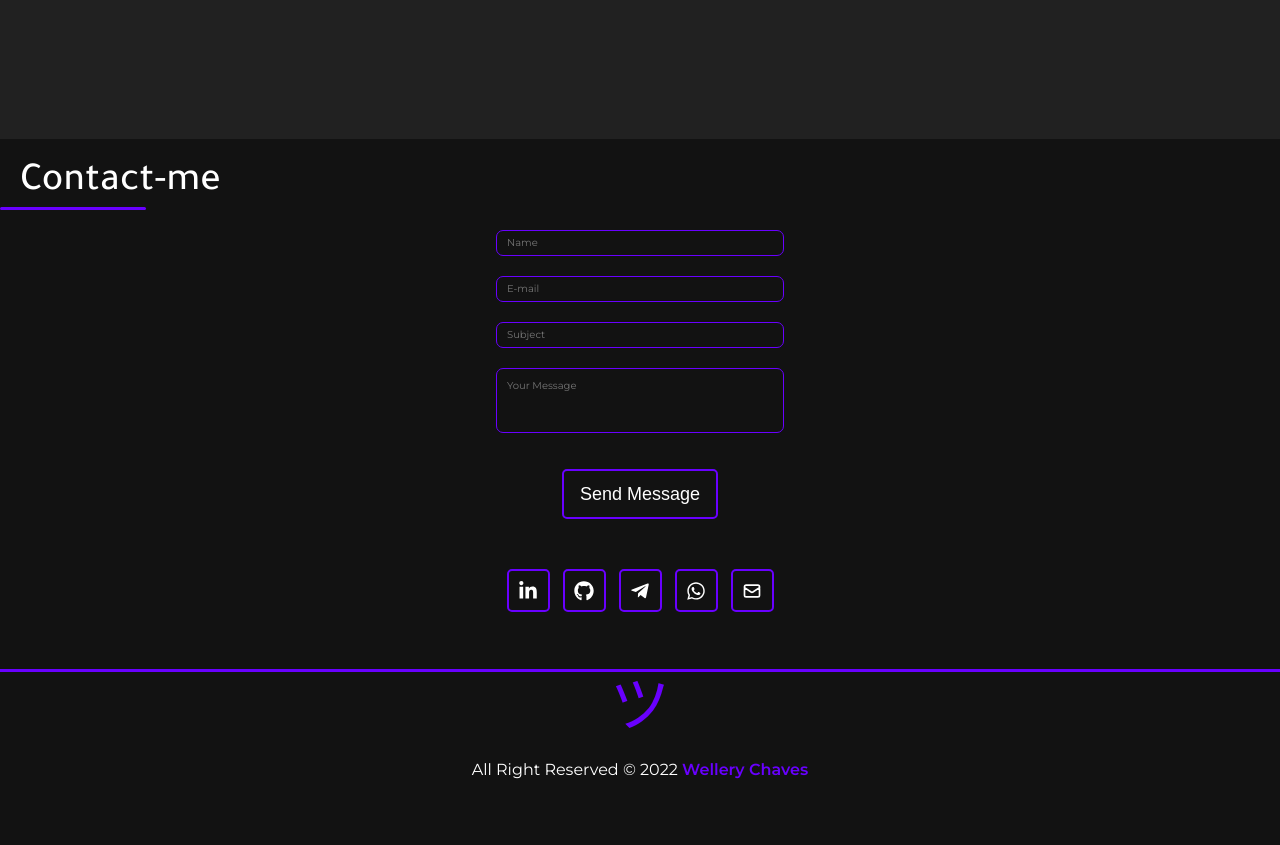
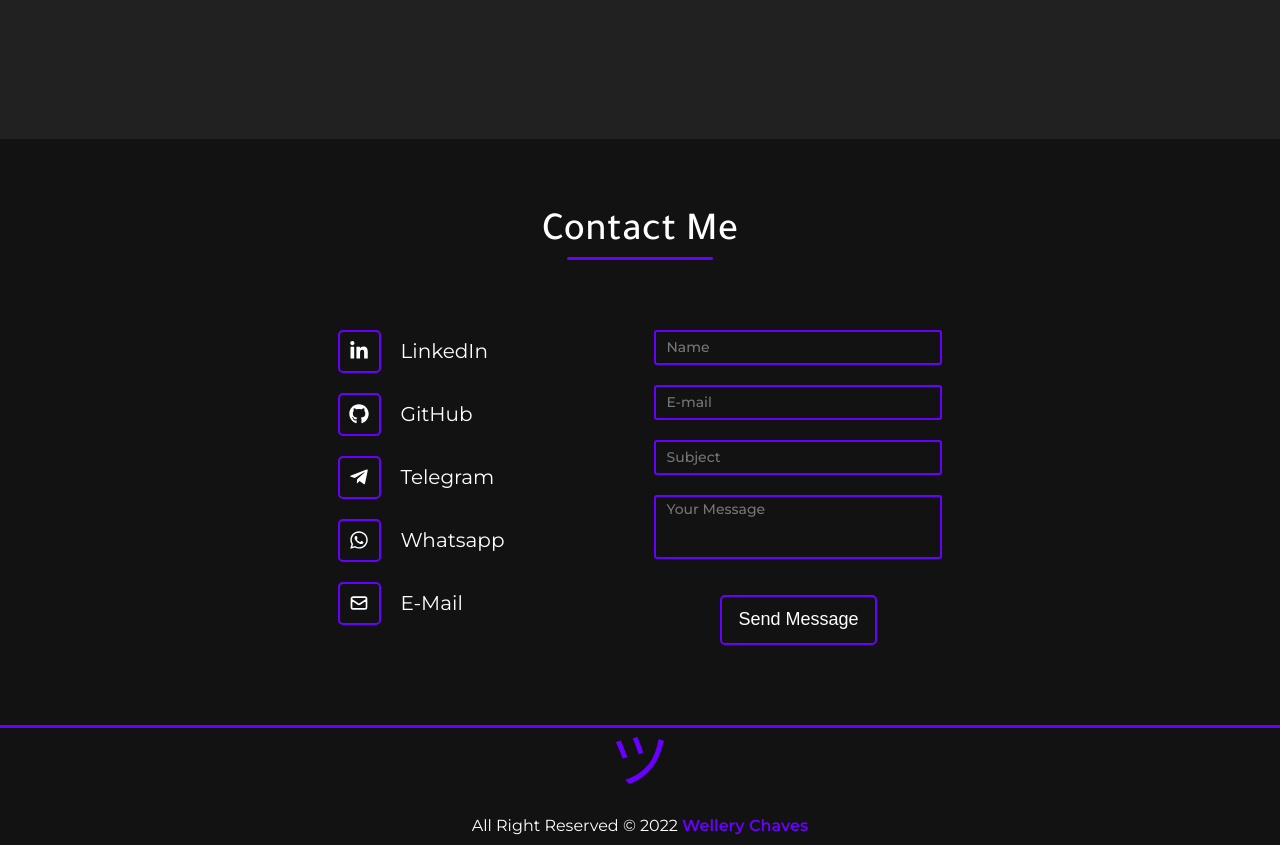
Before and after one commit to wellerychaves/wellery-portfolio, a React (Vite) app: page / in a window 1280 px wide. Shown: the part 3300-4145 px from the top of the page. Before the commit the page ends 4089 px from the top, so only its background shows below. Built offline with nearby package versions, Linux system fonts and the light colour scheme; a web font is replaced by a local one.

Commit message:
feat(style): the desktop layout was implemented

```diff
--- a/src/components/Contact/index.tsx
+++ b/src/components/Contact/index.tsx
@@ -1,15 +1,21 @@
-import Button from "../Button";
+import { HiOutlineMail } from "react-icons/hi";
+import { IconContext } from "react-icons";
 import {
 	FaLinkedinIn,
 	FaGithub,
 	FaTelegramPlane,
 	FaWhatsapp,
 } from "react-icons/fa";
-import { FiGithub } from "react-icons/fi";
-import { HiOutlineMail } from "react-icons/hi";
-import { IconContext } from "react-icons";
-import linkedin from "../../assets/images/linkedin.svg";
-import { Buttons, ContactButton, Container, CustomInput, Line } from "./styles";
+
+import Button from "../Button";
+import {
+	Buttons,
+	Container,
+	Content,
+	CustomInput,
+	Line,
+	TextArea,
+} from "./styles";
 
 const Contact = () => {
 	return (
@@ -20,17 +26,20 @@ const Contact = () => {
 			}}
 		>
 			<Container>
-				<h2>Contact-me</h2>
+				<h2>Contact Me</h2>
 				<Line />
+				<Content>
 					<div id="email">
 						<CustomInput type="text" placeholder="Name" />
 						<CustomInput type="email" placeholder="E-mail" />
 						<CustomInput type="text" placeholder="Subject" />
-					<CustomInput type="text" placeholder="Your Message" />
+						<TextArea placeholder="Your Message" />
 						<Button type="submit">Send Message</Button>
 					</div>
 					<Buttons id="buttons">
+						<div className="buttonDiv">
 							<a
+								className="iconButton"
 								href="https://www.linkedin.com/in/wellerychaves/"
 								target="_blank"
 								type="button"
@@ -38,6 +47,16 @@ const Contact = () => {
 								<FaLinkedinIn />
 							</a>
 							<a
+								className="buttonText"
+								href="https://www.linkedin.com/in/wellerychaves/"
+								target="_blank"
+							>
+								LinkedIn
+							</a>
+						</div>
+						<div className="buttonDiv">
+							<a
+								className="iconButton"
 								href="https://github.com/wellerychaves"
 								target="_blank"
 								type="button"
@@ -45,6 +64,16 @@ const Contact = () => {
 								<FaGithub />
 							</a>
 							<a
+								className="buttonText"
+								href="https://github.com/wellerychaves"
+								target="_blank"
+							>
+								GitHub
+							</a>
+						</div>
+						<div className="buttonDiv">
+							<a
+								className="iconButton"
 								href="https://t.me/WelleryC"
 								target="_blank"
 								type="button"
@@ -52,6 +81,16 @@ const Contact = () => {
 								<FaTelegramPlane />
 							</a>
 							<a
+								className="buttonText"
+								href="https://t.me/WelleryC"
+								target="_blank"
+							>
+								Telegram
+							</a>
+						</div>
+						<div className="buttonDiv">
+							<a
+								className="iconButton"
 								href="https://wa.me/5583988434748"
 								target="_blank"
 								type="button"
@@ -59,13 +98,32 @@ const Contact = () => {
 								<FaWhatsapp />
 							</a>
 							<a
+								className="buttonText"
+								href="https://wa.me/5583988434748"
+								target="_blank"
+							>
+								Whatsapp
+							</a>
+						</div>
+						<div className="buttonDiv">
+							<a
+								className="iconButton"
 								href="mailto:wellerychaves@outlook.com"
 								target="_blank"
 								type="button"
 							>
 								<HiOutlineMail />
 							</a>
+							<a
+								className="buttonText"
+								href="mailto:wellerychaves@outlook.com"
+								target="_blank"
+							>
+								E-Mail
+							</a>
+						</div>
 					</Buttons>
+				</Content>
 			</Container>
 		</IconContext.Provider>
 	);
--- a/src/components/Contact/styles.ts
+++ b/src/components/Contact/styles.ts
@@ -2,8 +2,12 @@ import styled from "styled-components";
 
 export const Container = styled.section`
 	width: 100vw;
-	height: 530px;
-	background-color: ${(props) => props.theme.colors.background};
+	height: fit-content;
+	background-color: ${(props: any) => props.theme.colors.background};
+	display: flex;
+	flex-direction: column;
+	padding: 50px 0;
+	user-select: none;
 
 	#email {
 		gap: 20px;
@@ -15,57 +19,100 @@ export const Container = styled.section`
 	}
 
 	h2 {
-		padding-top: 20px;
-		margin-left: 20px;
+		margin: 20px auto 0;
+	}
+`;
+
+export const Line = styled.div`
+	width: 94px;
+	height: 3px;
+	border-radius: 3px;
+	background-color: ${(props: any) => props.theme.colors.primary};
+	margin: 0 auto 20px;
+
+	@media only screen and (min-width: 700px) {
+		width: 146px;
+	}
+`;
+
+export const Content = styled.div`
+	margin: 0 auto;
+	display: flex;
+	flex-direction: column;
+	justify-content: space-around;
+
+	@media only screen and (min-width: 550px) {
+		flex-direction: row-reverse;
+		gap: 100px;
+	}
+
+	@media only screen and (min-width: 650px) {
+		gap: 150px;
 	}
 `;
 
 export const CustomInput = styled.input`
+	width: 80%;
+	min-width: 288px;
+	max-width: 400px;
 	min-height: 26px;
-	min-width: 288px;
-	border: 1px solid ${(props) => props.theme.colors.primary};
+	padding-left: 10px;
 	border-radius: 3px;
 	background-color: #00000000;
-	width: fit-content;
-	padding-left: 10px;
-	font-size: calc(var(--csize) * 1);
 	font-family: var(--montserrat);
+	font-size: calc(var(--csize) * 1.2);
+	font-weight: 500;
+	box-sizing: border-box;
+	border: 2px solid ${(props: any) => props.theme.colors.primary};
 
 	@media only screen and (min-width: 700px) {
-		border-radius: 7px;
-	}
-
-	:nth-child(4) {
-		padding-top: 10px;
-		padding-bottom: 40px;
+		height: 35px;
+		gap: 5px;
+		font-size: calc(var(--csize) * 1.4);
 	}
 `;
 
-export const Line = styled.div`
-	background-color: ${(props) => props.theme.colors.primary};
-	width: 94px;
-	height: 3px;
+export const TextArea = styled.textarea`
+	min-width: 288px;
+	max-width: 400px;
+	min-height: 64px;
+	max-height: 96px;
+	font-weight: 500;
+	padding-top: 3px;
+	padding-left: 10px;
 	border-radius: 3px;
-	margin-left: 20px;
+	resize: none;
+	background-color: #00000000;
+	font-family: var(--montserrat);
+	font-size: calc(var(--csize) * 1.2);
+	border: 2px solid ${(props: any) => props.theme.colors.primary};
 
 	@media only screen and (min-width: 700px) {
-		margin-left: 0;
-		width: 146px;
+		height: 35px;
+		gap: 5px;
+		font-size: calc(var(--csize) * 1.4);
 	}
 `;
 
 export const Buttons = styled.div`
-	width: 280px;
+	width: fit-content;
 	display: flex;
 	margin: 50px auto;
 	justify-content: space-around;
+	gap: 18px;
 
-	a {
+	.buttonDiv {
+		gap: 20px;
+		display: flex;
+		align-items: center;
+	}
+
+	.iconButton {
 		width: 43px;
 		height: 43px;
 		border-radius: 5px;
 		background-color: #00000000;
-		border: 2px solid ${(props) => props.theme.colors.primary};
+		border: 2px solid ${(props: any) => props.theme.colors.primary};
 		display: flex;
 		align-items: center;
 		justify-content: center;
@@ -84,6 +131,21 @@ export const Buttons = styled.div`
 			}
 		}
 	}
+
+	.buttonText {
+		all: unset;
+		font-family: var(--montserrat);
+		font-size: calc(var(--csize) * 2);
+		color: ${(props: any) => props.theme.colors.text};
+		cursor: pointer;
+
+		@media only screen and (max-width: 550px) {
+			display: none;
+		}
+	}
+
+	@media only screen and (min-width: 550px) {
+		gap: 20px;
+		flex-direction: column;
+	}
 `;
-
-export const ContactButton = styled.button``;
```
Lines whose indentation alone changed are shown as unchanged.
